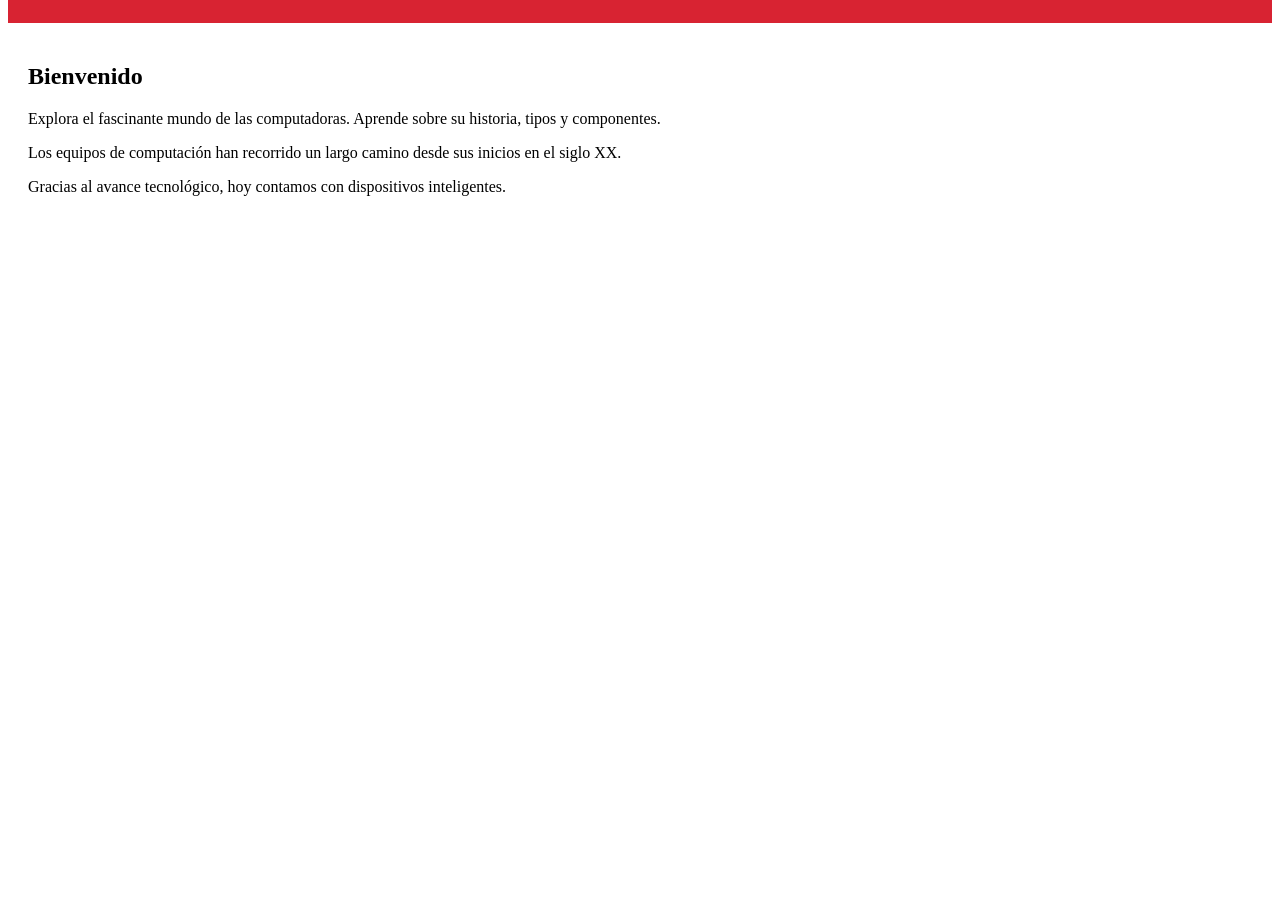
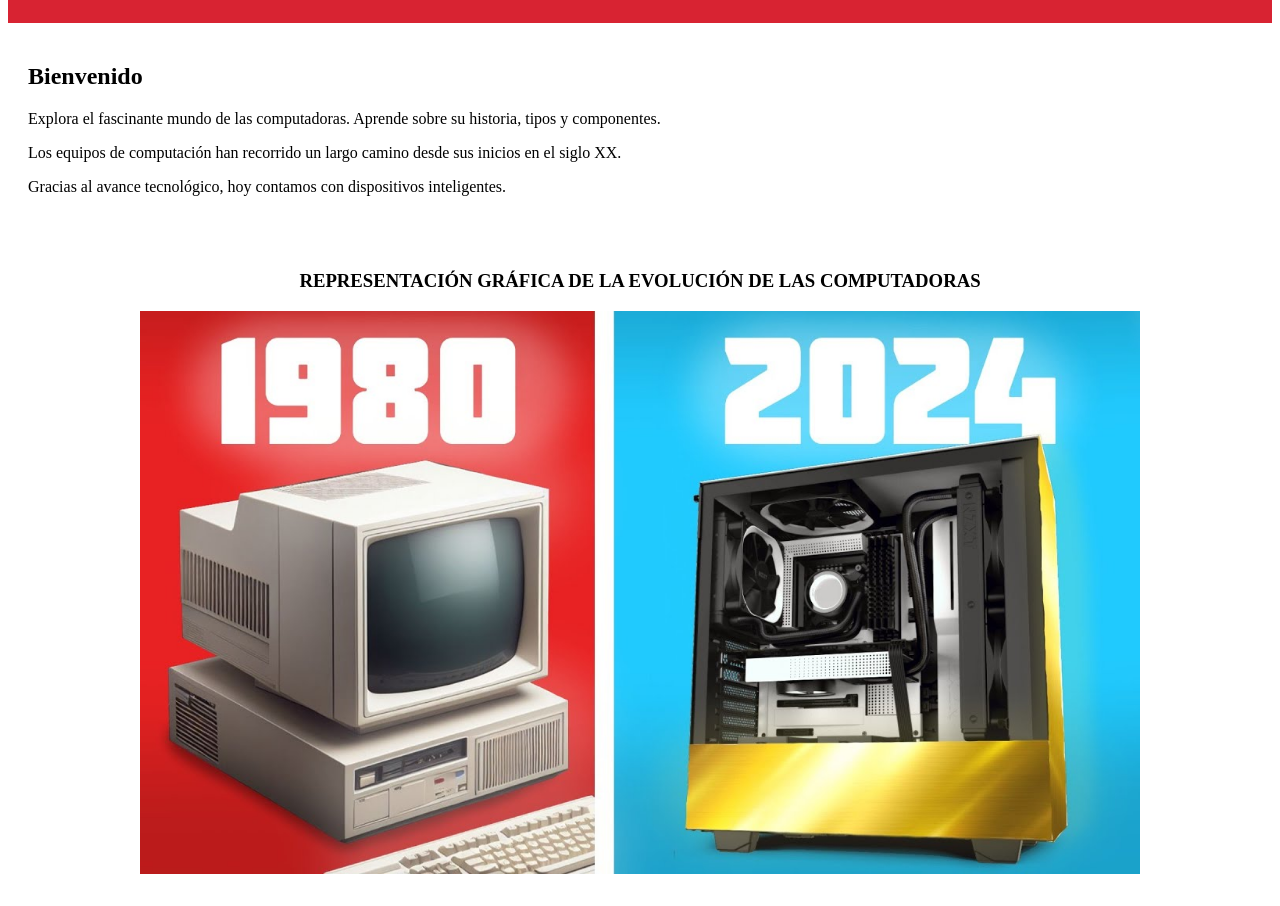
Before and after one commit to Kg20072007/lozanoangie_1058548616, a plain HTML site: page index.html in a window 1280 px wide. Shown: the part 137-1043 px from the top of the page. Before the commit the page ends 800 px from the top, so only its background shows below. Drawn offline with Linux system fonts and the light colour scheme.

Commit message:
angie index v03

```diff
--- a/index.html
+++ b/index.html
@@ -23,5 +23,10 @@
         <p>Los equipos de computación han recorrido un largo camino desde sus inicios en el siglo XX.</p>
         <p>Gracias al avance tecnológico, hoy contamos con dispositivos inteligentes.</p>
     </main>
+
+<section style="text-align: center; padding: 20px;">
+    <h3>REPRESENTACIÓN GRÁFICA DE LA EVOLUCIÓN DE LAS COMPUTADORAS</h3>
+    <img src="/imagenes/maxresdefault.jpg" alt="Evolución de computadoras" width="1000">
+</section>
 </body>
 </html>
```
Also changed, not shown: imagenes/maxresdefault.jpg (added).
